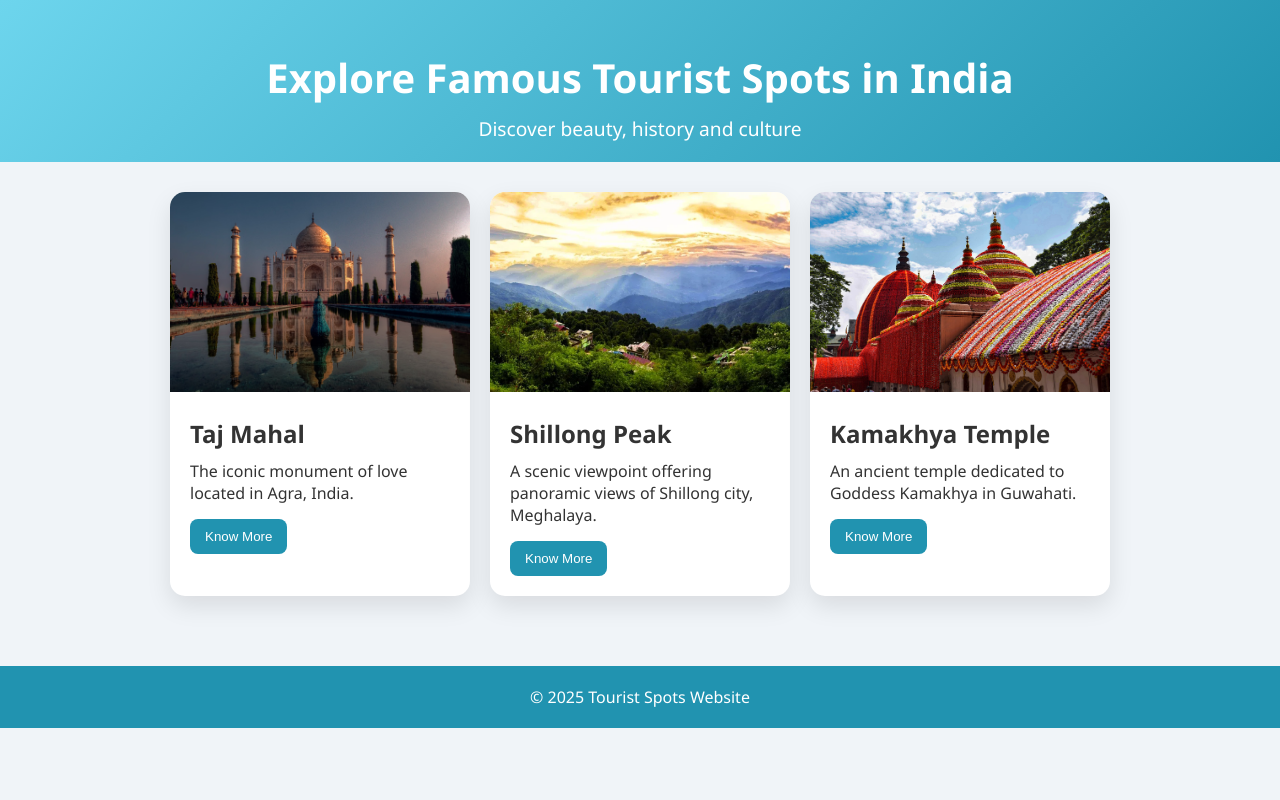
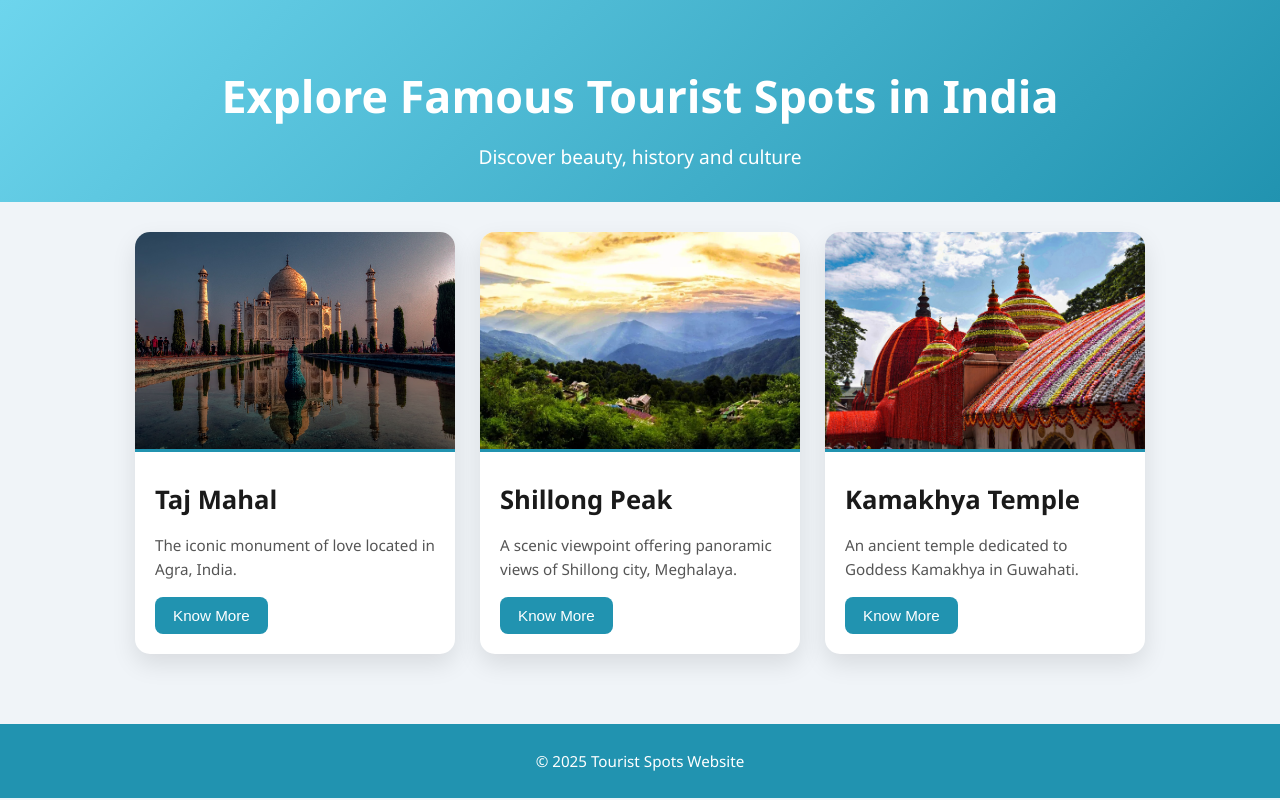
Before and after one commit to 21rituraj04/rituraj, a plain HTML site: page index.html in a window 1280 px wide. Drawn offline with Linux system fonts and the light colour scheme.

Commit message:
Update style.css

```diff
--- a/style.css
+++ b/style.css
@@ -9,35 +9,40 @@ body {
     font-family: 'Segoe UI', Tahoma, Geneva, Verdana, sans-serif;
     background: #f0f4f8;
     color: #333;
+    line-height: 1.6;
 }
 
+/* Header */
 header {
     text-align: center;
-    padding: 50px 20px 20px;
+    padding: 60px 20px 30px;
     background: linear-gradient(135deg, #6dd5ed, #2193b0);
     color: white;
 }
 
 header h1 {
-    font-size: 2.5em;
+    font-size: 2.8em;
     margin-bottom: 10px;
 }
 
 header p {
     font-size: 1.2em;
+    font-weight: 300;
 }
 
+/* Main Section */
 main {
     display: flex;
     flex-wrap: wrap;
     justify-content: center;
-    padding: 30px;
-    gap: 20px;
+    padding: 30px 20px;
+    gap: 25px;
 }
 
+/* Card Styles */
 .card {
     background: white;
-    width: 300px;
+    width: 320px;
     border-radius: 15px;
     box-shadow: 0 10px 25px rgba(0,0,0,0.1);
     overflow: hidden;
@@ -51,8 +56,9 @@ main {
 
 .card img {
     width: 100%;
-    height: 200px;
+    height: 220px;
     object-fit: cover;
+    border-bottom: 3px solid #2193b0;
 }
 
 .card-content {
@@ -60,32 +66,60 @@ main {
 }
 
 .card-content h2 {
-    font-size: 1.5em;
-    margin-bottom: 10px;
+    font-size: 1.6em;
+    margin-bottom: 12px;
+    color: #1a1a1a;
 }
 
 .card-content p {
+    font-size: 0.95em;
     margin-bottom: 15px;
+    color: #555;
 }
 
+/* Buttons */
 .card-content button {
-    padding: 10px 15px;
+    padding: 10px 18px;
     background: #2193b0;
     color: white;
     border: none;
     border-radius: 8px;
     cursor: pointer;
-    transition: background 0.3s;
+    font-size: 0.95em;
+    transition: background 0.3s, transform 0.2s;
 }
 
 .card-content button:hover {
     background: #176d8c;
+    transform: scale(1.05);
 }
 
+/* Footer */
 footer {
     text-align: center;
-    padding: 20px;
+    padding: 25px;
     background: #2193b0;
     color: white;
     margin-top: 40px;
+    font-size: 0.95em;
 }
+
+/* Responsive Design */
+@media (max-width: 1024px) {
+    main {
+        gap: 20px;
+    }
+}
+
+@media (max-width: 768px) {
+    main {
+        flex-direction: column;
+        align-items: center;
+    }
+    .card {
+        width: 90%;
+    }
+}
+
+    margin-top: 40px;
+}
```
